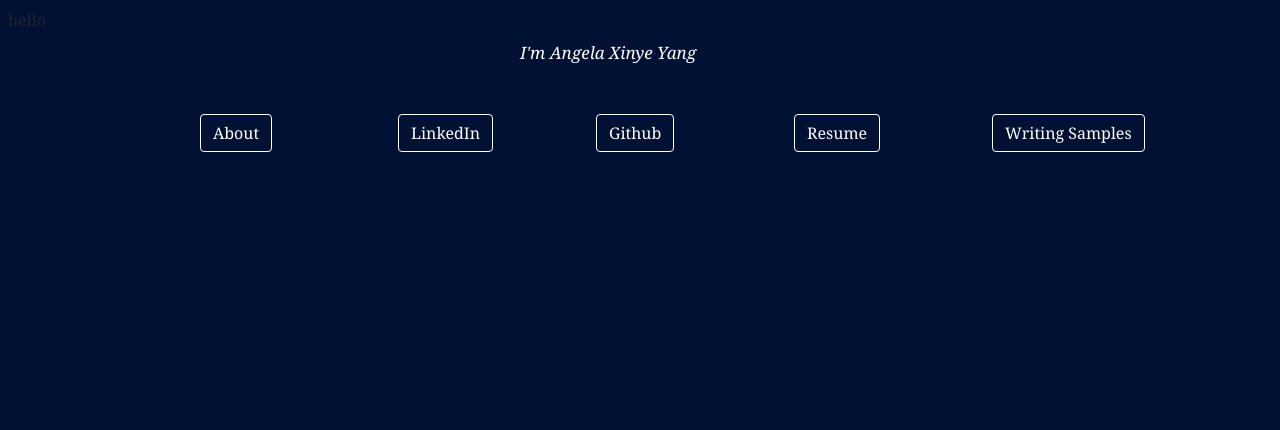
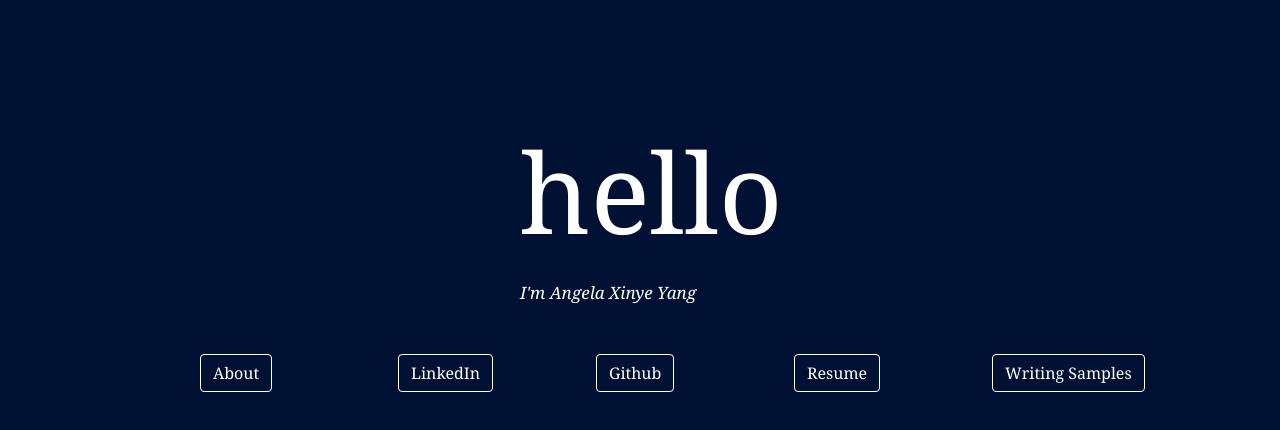
Before and after one commit to Angelaa1998/AngelaX, a plain HTML site: page index.html in a window 1280 px wide. Drawn offline with nearby package versions, Linux system fonts and the light colour scheme.

Commit message:
Update index.html

```diff
--- a/index.html
+++ b/index.html
@@ -11,9 +11,9 @@
 <link rel="stylesheet" type="text/css" href="./style.css">
 </head>
 <body>
-<div id = 'Hello'>
+<div id = 'hello'>
 	<div class = "row">
-		<div class = "col colS" id = 'Hello-col'>
+		<div class = "col colS" id = 'hello-col'>
 			hello
 		</div>
 	</div>
```
